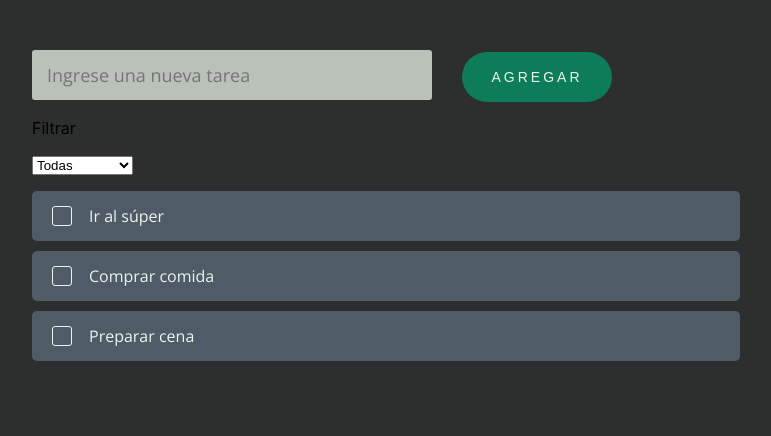
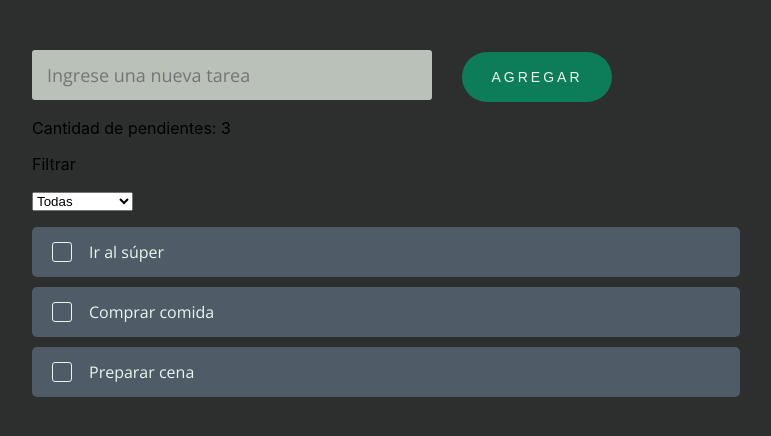
Before and after one commit to Ada-Online-2da-Gen/Todo-App, a React (Create React App) app: page / in a window 1280 px wide. Shown: the top 436 px of the page, without its empty margins (18-789 px from the left). Built offline with nearby package versions, Linux system fonts and the light colour scheme.

Commit message:
Agrego visualizacion de todos pendientes

```diff
--- a/src/components/App.js
+++ b/src/components/App.js
@@ -71,6 +71,8 @@ const App = () => {
     return statusFilter === 'all' ? true : todo.status === statusFilter
   }
 
+  const pendingTodos = todos.filter((todo) => todo.status === 'pending').length
+
   return (
     <Container className={styles['main-container']}>
       <Container>
@@ -84,6 +86,9 @@ const App = () => {
         <Button className={styles['save-btn']} onClick={handleClick}>
           AGREGAR
         </Button>
+      </Container>
+      <Container>
+        <Text>Cantidad de pendientes: {pendingTodos}</Text>
       </Container>
       <Container>
         <Text>Filtrar</Text>
```
